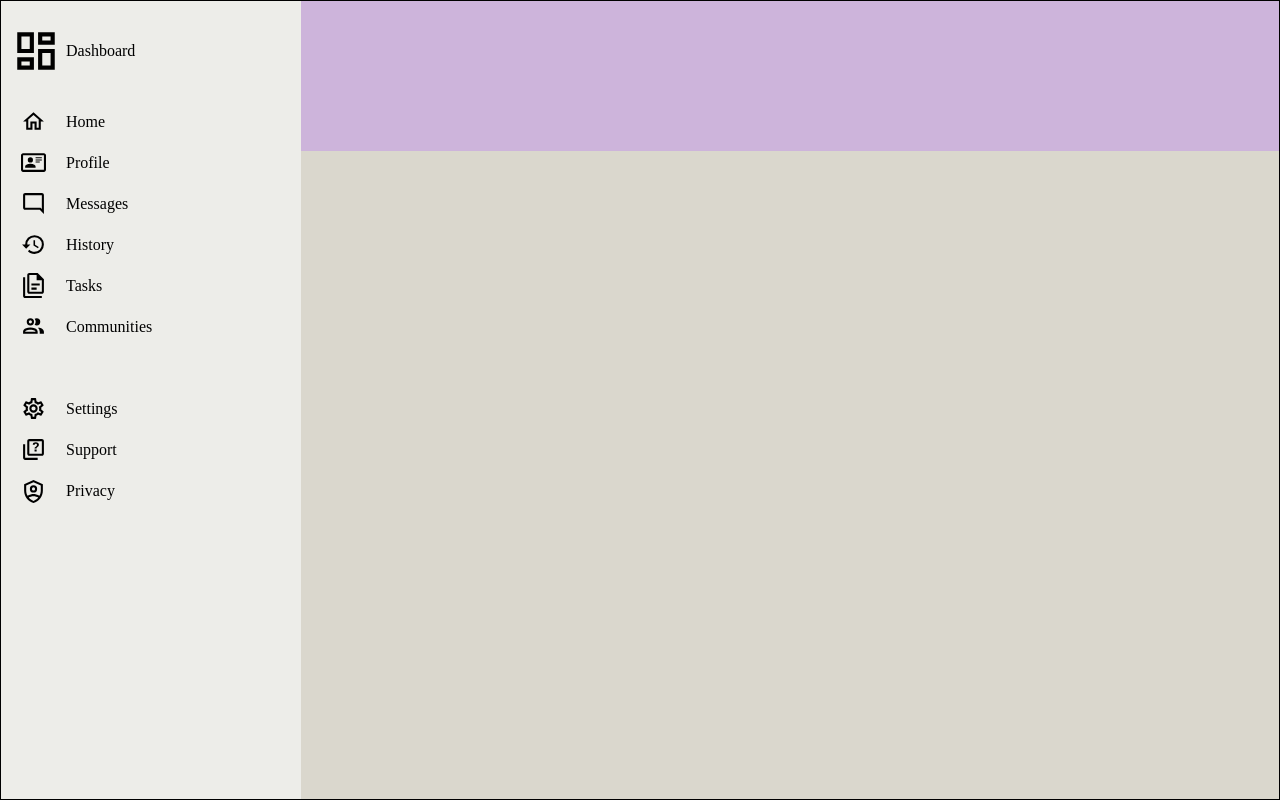
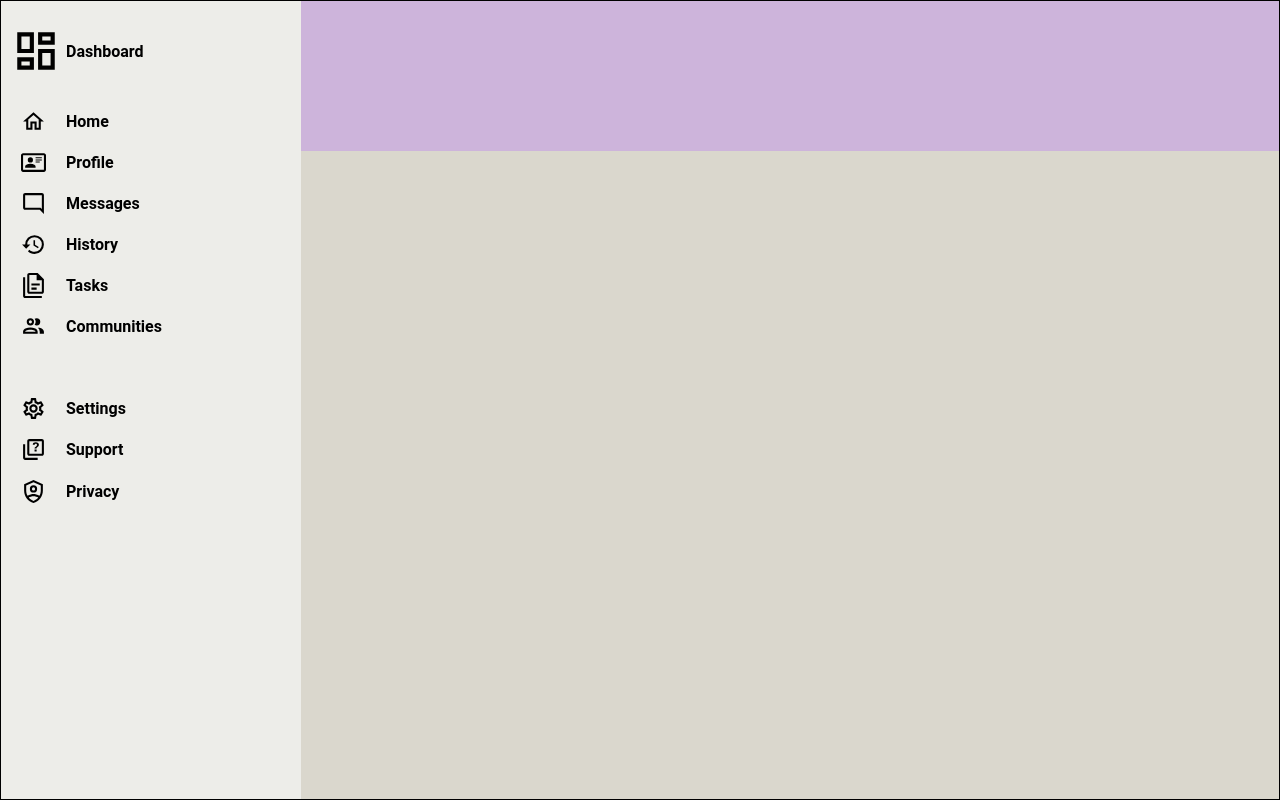
Before and after one commit to CocoJL/Admin-Dashboard, a plain HTML site: page assets/index.html in a window 1280 px wide. Drawn offline with Linux system fonts and the light colour scheme.

Commit message:
added font

```diff
--- a/assets/css/style.css
+++ b/assets/css/style.css
@@ -6,7 +6,10 @@
   padding: 0;
   margin: 0;
   box-sizing: border-box;
+  font-family: "Roboto", sans-serif;
 }
+
+@import url("https://fonts.googleapis.com/css2?family=Roboto:ital,wght@0,300;0,400;0,500;0,700;1,300;1,400;1,500;1,700&display=swap");
 
 main {
   height: 100vh;
@@ -42,6 +45,7 @@ main {
     "settings"
     "support"
     "privacy";
+  font-weight: 600;
 }
 
 .dashboard img {
```
